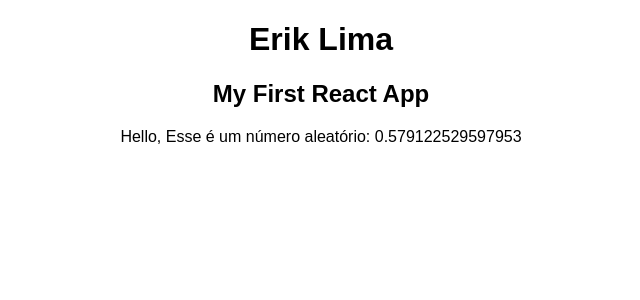
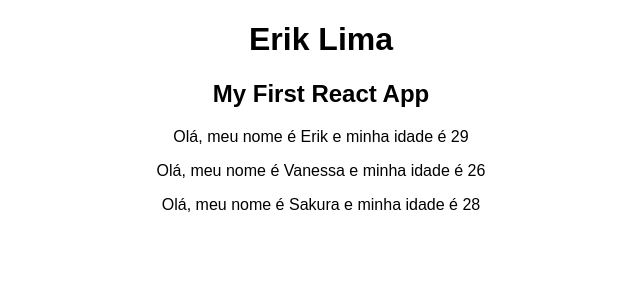
Before and after one commit to erikflima/React-App-1, a React (Create React App) app: page / in a window 1280 px wide. Shown: the top 300 px of the page, without its empty margins (319-959 px from the left). Built offline with nearby package versions, Linux system fonts and the light colour scheme.

Commit message:
Video: 35. Working with Props
Curso: React - The Complete Guide (incl Hooks, React Router, Redux)

 - Recebendo parametros para criação de um componente

```diff
--- a/src/App.js
+++ b/src/App.js
@@ -18,7 +18,15 @@ class App extends Component {
         <h2>My First React App</h2>
 
         {/* Aqui eu coloco o componente que criei */}
-        <Pessoa />
+        <Pessoa nome="Erik" idade="29" />
+
+        {/* Aqui eu coloco o componente que criei */}
+        <Pessoa nome="Vanessa" idade="26" />
+
+        {/* Aqui eu coloco o componente que criei */}
+        <Pessoa nome="Sakura" idade="28">Meus hobbies sao: Fazer exercicios</Pessoa>
+
+
 
       </div>
 
--- a/src/Pessoa/Pessoa.js
+++ b/src/Pessoa/Pessoa.js
@@ -2,9 +2,9 @@ import React, { Component } from 'react';
 
 
 //Funcao que retorna o conteudo html
-const pessoa = () => {
+const pessoa = ( parametrosrecebidos ) => {
 
-    return <p>Hello, Esse é um número aleatório: {Math.random()}</p>
+    return <p>Olá, meu nome é {parametrosrecebidos.nome}  e minha idade é {parametrosrecebidos.idade}</p>
 
 };
 
```
